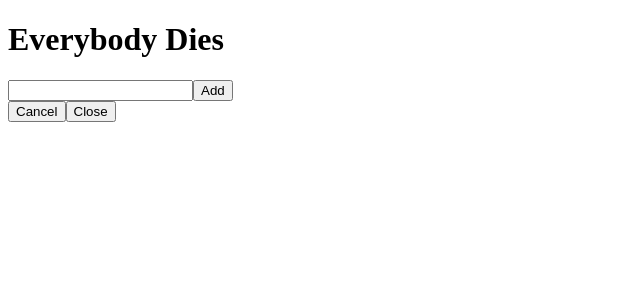
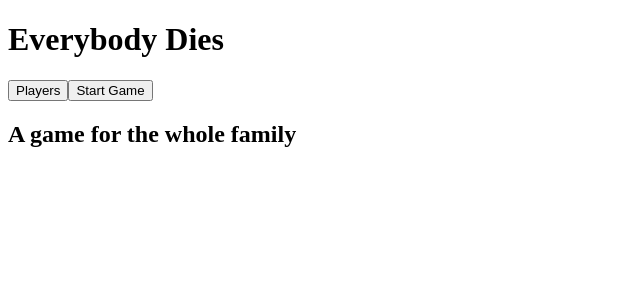
Before and after one commit to DugTrio91/everybody-dies, a Vue app: page / in a window 1280 px wide. Shown: the top 300 px of the page, without its empty margins (0-640 px from the left). Built offline with nearby package versions, Linux system fonts and the light colour scheme.

Commit message:
add logic to switch between active components, edit players and start/end game

```diff
--- a/src/App.vue
+++ b/src/App.vue
@@ -1,21 +1,68 @@
 <template>
   <div>
     <h1>Everybody Dies</h1>
-    <component :is="activeComponent"/>
+    <h2 v-if="status">Current player: {{ currentPlayer.name }}</h2>
+    <div v-if="!status && component === 'splash'">
+      <button @click="selectComponent('players')">Players</button>
+      <button @click="checkPlayersAndStartGame">Start Game</button>
+    </div>
+    <button v-else-if="status" @click="closeGameAndGoHome">End Game</button>
+    <component
+      :is="component"
+      @players-closed="selectComponent('splash')"
+    />
   </div>
 </template>
 
 <script>
   import Players from './components/players/Players.vue';
+  import Splash from './components/Splash.vue';
+  import CardSelection from './components/CardSelection.vue';
+  import { mapActions, mapGetters } from 'vuex';
 
   export default {
+    data() {
+      return {
+        component: 'splash',
+      };
+    },
     computed: {
-      activeComponent() {
-        return 'players';
+      ...mapGetters([
+        'players',
+        'currentPlayer',
+        'status',
+      ]),
+    },
+    methods: {
+      ...mapActions([
+        'startGame',
+        'endGame',
+      ]),
+      created() {
+        console.log(this.currentPlayer);
+      },
+      checkPlayersAndStartGame() {
+        if (this.players.length > 0) {
+          this.startGame();
+          this.selectComponent('card-selection');
+        } else {
+          // @TODO ADD ERROR HANDLING
+          alert('You need at least 1 player');
+          this.selectComponent('players');
+        }
+      },
+      closeGameAndGoHome() {
+        this.endGame();
+        this.selectComponent('splash');
+      },
+      selectComponent(component) {
+        this.component = component;
       },
     },
     components: {
+      Splash,
       Players,
+      CardSelection,
     },
   };
 </script>
```
